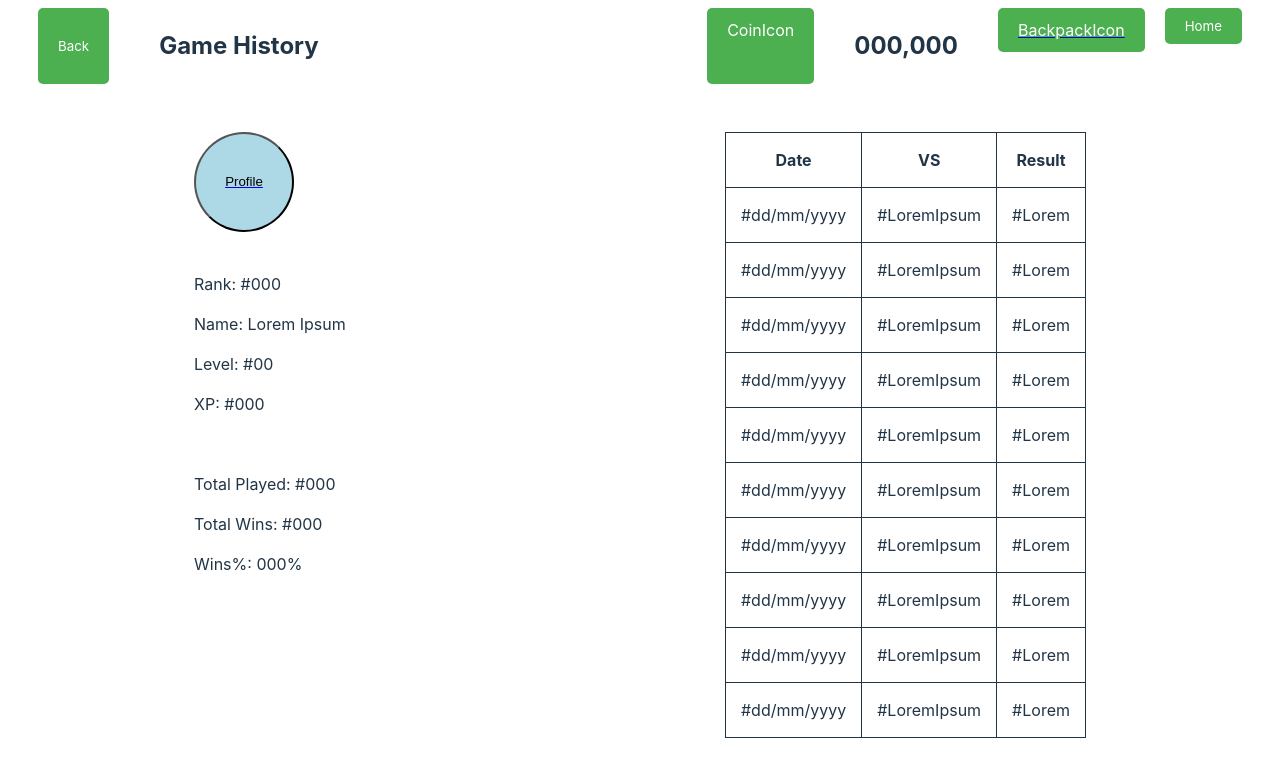
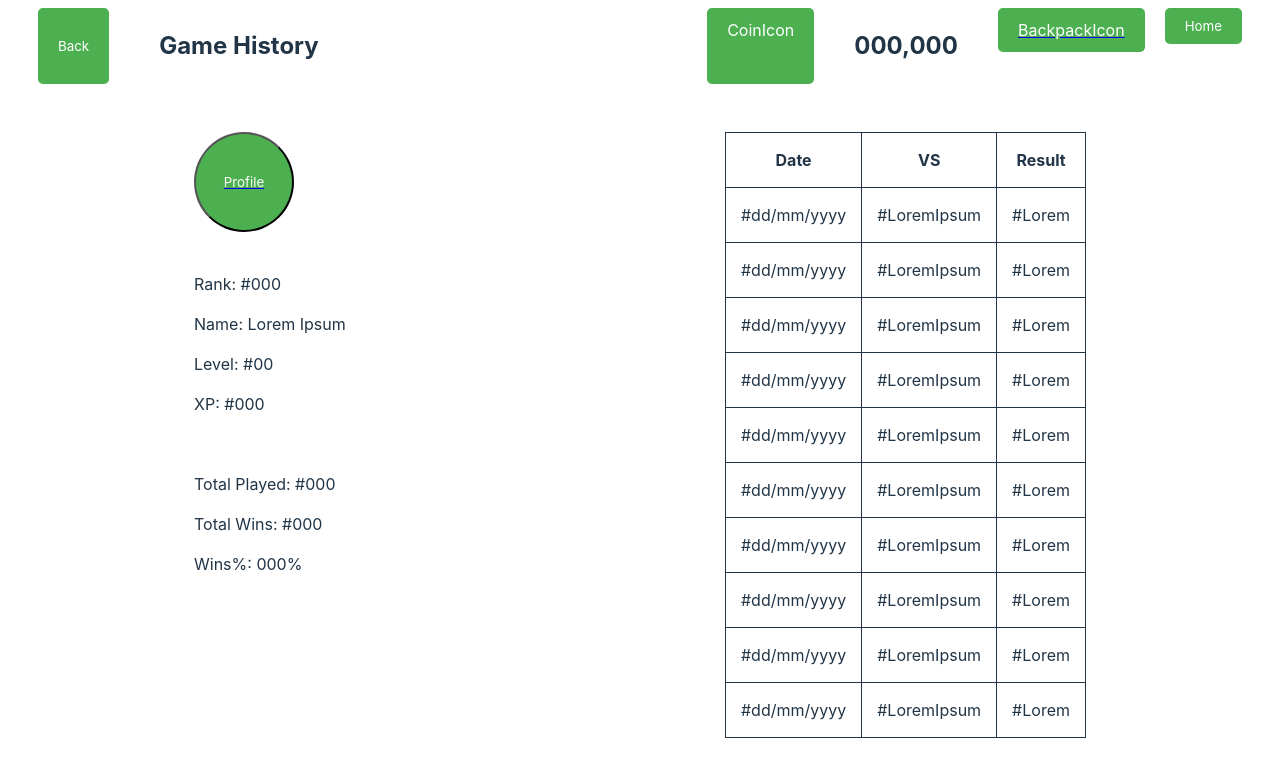
Before and after one commit to OleguerAlmuni/P1_ProjectesWeb1, a Vue app: page /gameHistory in a window 1280 px wide. Shown: the top 776 px of the page. Built offline with nearby package versions, Linux system fonts and the light colour scheme.

Commit message:
GameHistory.vue Coloritzada

```diff
--- a/src/components/GameHistory.vue
+++ b/src/components/GameHistory.vue
@@ -93,6 +93,7 @@
 
 <style scoped>
     table, th, td {
+        font-family: Inter;
         border: 1px solid;
         border-collapse: collapse;
     }
@@ -108,6 +109,7 @@
     }
 
     .components {
+        font-family: Inter;
         display: flex;
         justify-content: center;
     }
@@ -117,10 +119,19 @@
     }
 
     .circle {
+        font-family: Inter;
         display: block;
-        background: lightblue;
+        background-color: #4CAF50;
+        color: white;
         border-radius: 50%;
         width: 100px;
         height: 100px;
     }
+        .circle:hover {
+            background-color: #45a049;
+        }
+
+        .circle:active {
+            background-color: #3e8e41;
+        }
 </style>
```
